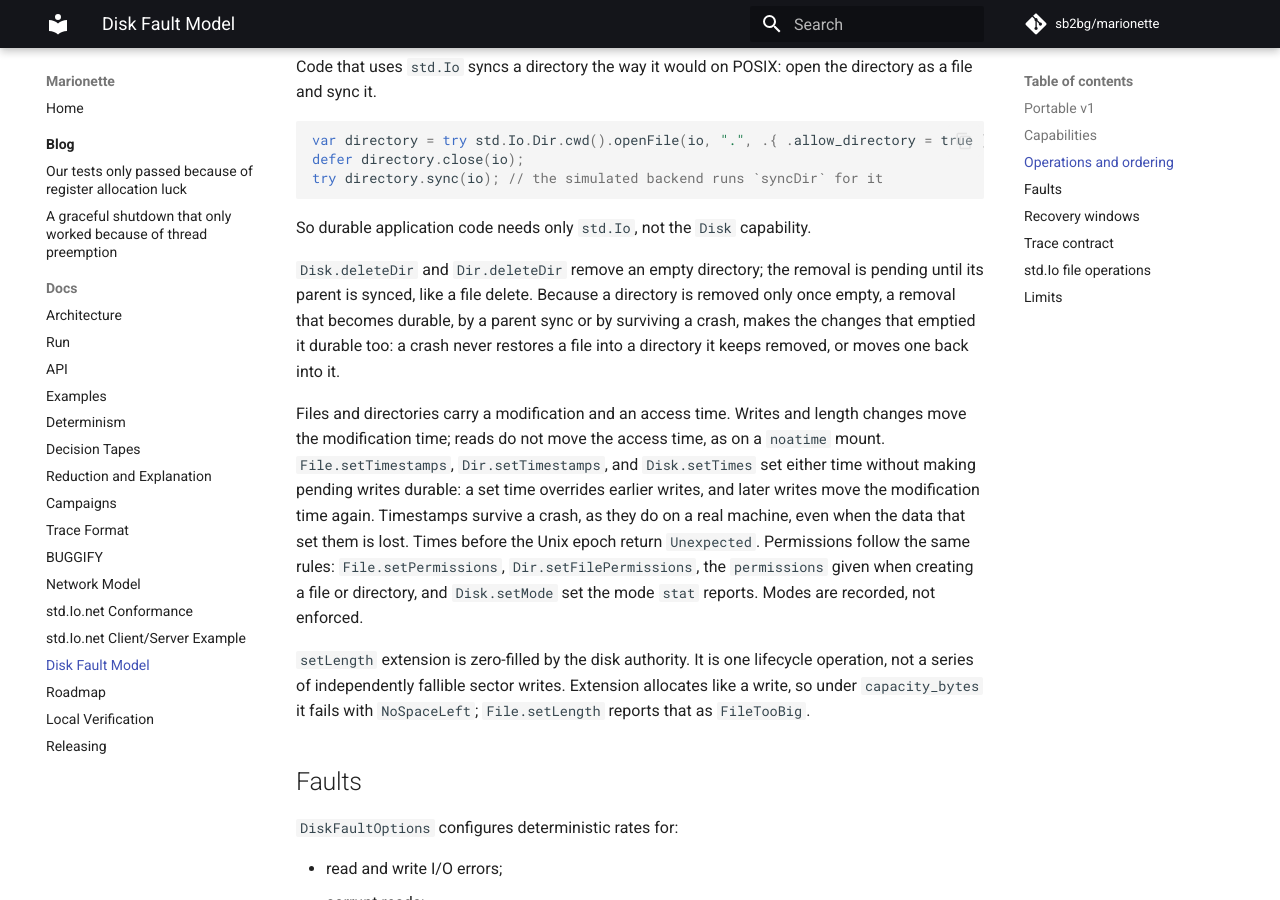
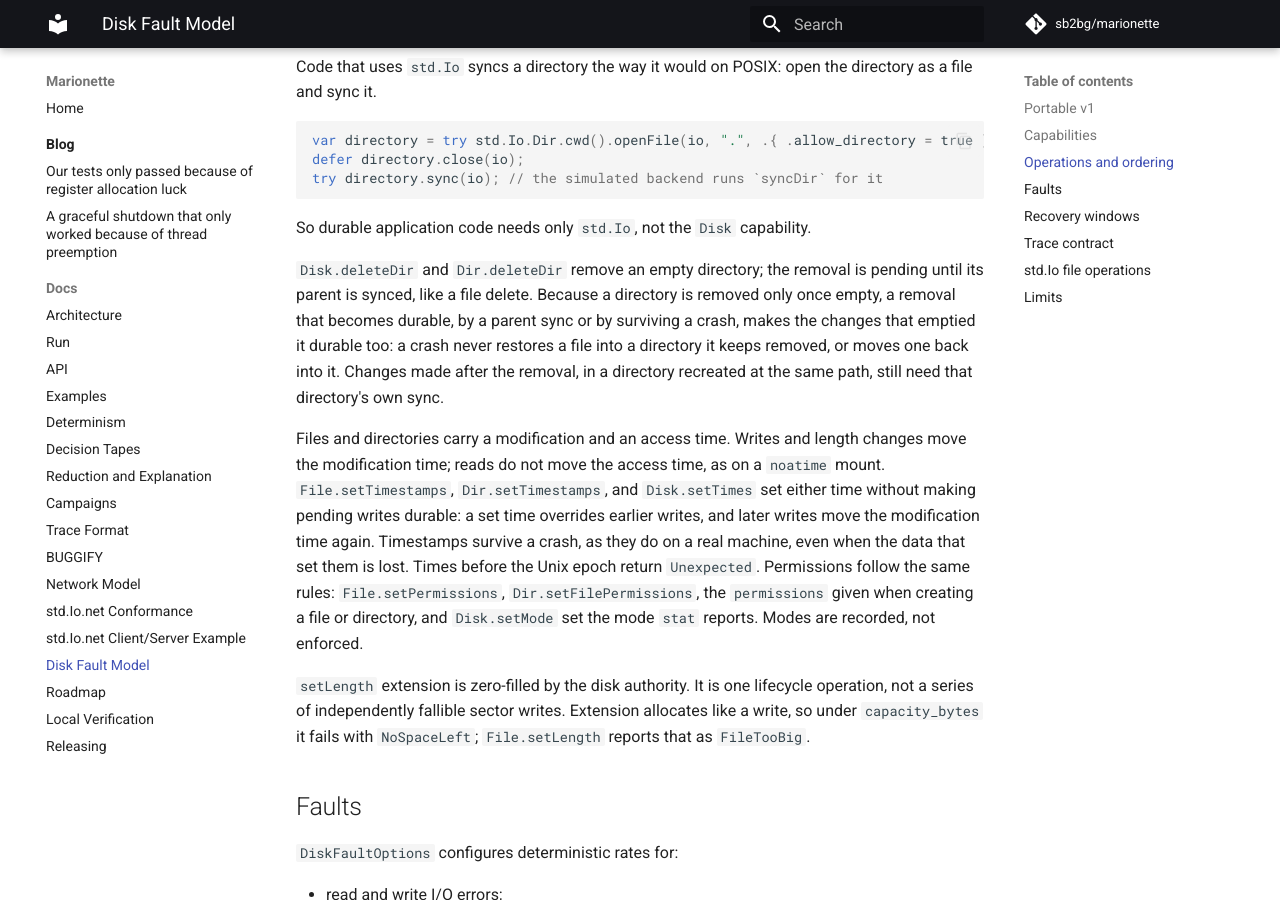
Before and after one commit to sb2bg/marionette, an MkDocs documentation site: the page built from docs/disk-fault-model.md, in a window 1280 px wide and 900 px high, scrolled down 1733 px. Built offline with MkDocs 1.6.1 and Material for MkDocs 9.7.7, drawn with Linux system fonts in a browser that asks for light colours; comment, search, counter and statistics services are not loaded.

Commit message:
Keep a durable directory removal from covering its recreation
When a parent sync made a directory removal durable, the cascade that
keeps the changes which emptied the directory also committed every
later change under the same path. Removing and recreating a directory,
then syncing only the parent, made files created in the new directory
durable without a sync of it, hiding a missing directory sync in the
app. Limit the cascade to changes made before the removal.

```diff
--- a/docs/disk-fault-model.md
+++ b/docs/disk-fault-model.md
@@ -84,6 +84,8 @@ pending until its parent is synced, like a file delete. Because a directory is
 removed only once empty, a removal that becomes durable, by a parent sync or by
 surviving a crash, makes the changes that emptied it durable too: a crash never
 restores a file into a directory it keeps removed, or moves one back into it.
+Changes made after the removal, in a directory recreated at the same path, still
+need that directory's own sync.
 
 Files and directories carry a modification and an access time. Writes and
 length changes move the modification time; reads do not move the access time,
```
Also changed, not shown: 2 other files.
